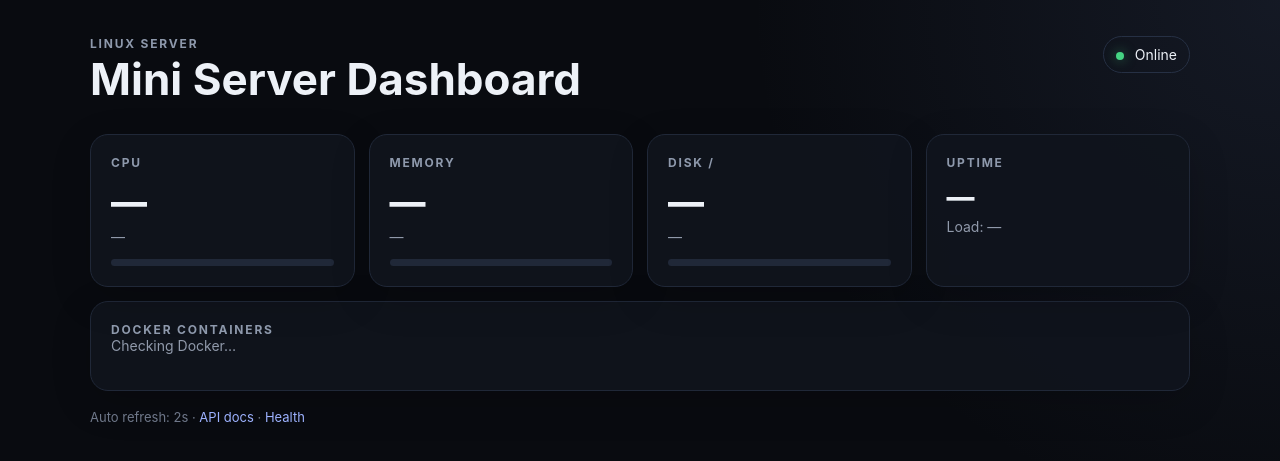
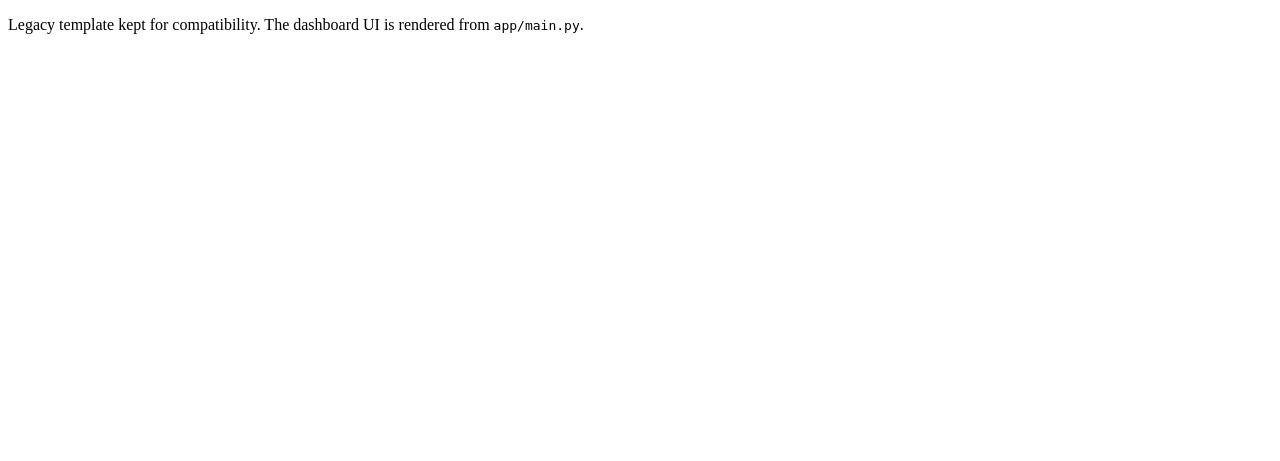
Before and after one commit to snuzik1/server_dashboard, a Python web app: template app/templates/index.html in a window 1280 px wide. Shown: the top 461 px of the page. Run offline with Jinja, Linux system fonts and the light colour scheme; the template is opened without the code that fills it, so the values that code supplies are empty.

Commit message:
refactor: remove template runtime dependency

```diff
--- a/app/templates/index.html
+++ b/app/templates/index.html
@@ -1,126 +1 @@
-<!doctype html>
-<html lang="en">
-<head>
-  <meta charset="utf-8">
-  <meta name="viewport" content="width=device-width,initial-scale=1">
-  <title>Mini Server Dashboard</title>
-  <link rel="stylesheet" href="/static/style.css">
-</head>
-<body>
-  <main class="wrap">
-    <header class="header">
-      <div>
-        <div class="eyebrow">LINUX SERVER</div>
-        <h1>Mini Server Dashboard</h1>
-        <div class="muted" id="host">{{ hostname }}</div>
-      </div>
-      <div class="status">
-        <span class="dot"></span> Online
-      </div>
-    </header>
-
-    <section class="grid">
-      <article class="card">
-        <div class="label">CPU</div>
-        <div class="value" id="cpu">—</div>
-        <div class="sub" id="cpu-count">—</div>
-        <div class="bar"><span id="cpu-bar"></span></div>
-      </article>
-
-      <article class="card">
-        <div class="label">MEMORY</div>
-        <div class="value" id="memory">—</div>
-        <div class="sub" id="memory-detail">—</div>
-        <div class="bar"><span id="memory-bar"></span></div>
-      </article>
-
-      <article class="card">
-        <div class="label">DISK /</div>
-        <div class="value" id="disk">—</div>
-        <div class="sub" id="disk-detail">—</div>
-        <div class="bar"><span id="disk-bar"></span></div>
-      </article>
-
-      <article class="card">
-        <div class="label">UPTIME</div>
-        <div class="value small" id="uptime">—</div>
-        <div class="sub" id="load">Load: —</div>
-      </article>
-    </section>
-
-    <section class="card docker-card">
-      <div class="section-head">
-        <div>
-          <div class="label">DOCKER CONTAINERS</div>
-          <div class="muted" id="docker-status">Checking Docker…</div>
-        </div>
-      </div>
-      <div id="containers" class="containers"></div>
-    </section>
-
-    <footer>
-      Auto refresh: 2s · <a href="/docs">API docs</a> · <a href="/health">Health</a>
-    </footer>
-  </main>
-
-<script>
-async function refresh() {
-  const res = await fetch('/api/metrics', {cache: 'no-store'});
-  const d = await res.json();
-
-  document.getElementById('host').textContent = d.hostname;
-  document.getElementById('cpu').textContent = d.cpu_percent.toFixed(1) + '%';
-  document.getElementById('cpu-count').textContent = d.cpu_count + ' logical CPUs';
-  document.getElementById('cpu-bar').style.width = d.cpu_percent + '%';
-
-  document.getElementById('memory').textContent = d.memory_percent.toFixed(1) + '%';
-  document.getElementById('memory-detail').textContent =
-    `${d.memory_used_gb} / ${d.memory_total_gb} GB`;
-  document.getElementById('memory-bar').style.width = d.memory_percent + '%';
-
-  document.getElementById('disk').textContent = d.disk_percent.toFixed(1) + '%';
-  document.getElementById('disk-detail').textContent =
-    `${d.disk_used_gb} / ${d.disk_total_gb} GB`;
-  document.getElementById('disk-bar').style.width = d.disk_percent + '%';
-
-  document.getElementById('uptime').textContent = d.uptime;
-  document.getElementById('load').textContent =
-    `Load: ${d.load_1m} / ${d.load_5m} / ${d.load_15m}`;
-
-  const dockerStatus = document.getElementById('docker-status');
-  const containers = document.getElementById('containers');
-
-  if (!d.docker.available) {
-    dockerStatus.textContent = 'Docker unavailable or permission denied';
-    containers.innerHTML = '<div class="empty">No Docker data</div>';
-    return;
-  }
-
-  dockerStatus.textContent = `${d.docker.containers.length} container(s)`;
-  if (!d.docker.containers.length) {
-    containers.innerHTML = '<div class="empty">No containers</div>';
-    return;
-  }
-
-  containers.innerHTML = d.docker.containers.map(c => `
-    <div class="container-row">
-      <div>
-        <strong>${escapeHtml(c.name)}</strong>
-        <div class="muted">${escapeHtml(c.image)}</div>
-      </div>
-      <span class="badge ${c.status === 'running' ? 'ok' : 'down'}">${escapeHtml(c.status)}</span>
-    </div>
-  `).join('');
-}
-
-function escapeHtml(value) {
-  return String(value).replace(/[&<>"']/g, c => ({
-    '&': '&amp;', '<': '&lt;', '>': '&gt;', '"': '&quot;', "'": '&#39;'
-  }[c]));
-}
-
-refresh();
-setInterval(refresh, 2000);
-</script>
-</body>
-</html>
+<!doctype html><html><body><p>Legacy template kept for compatibility. The dashboard UI is rendered from <code>app/main.py</code>.</p></body></html>
```
